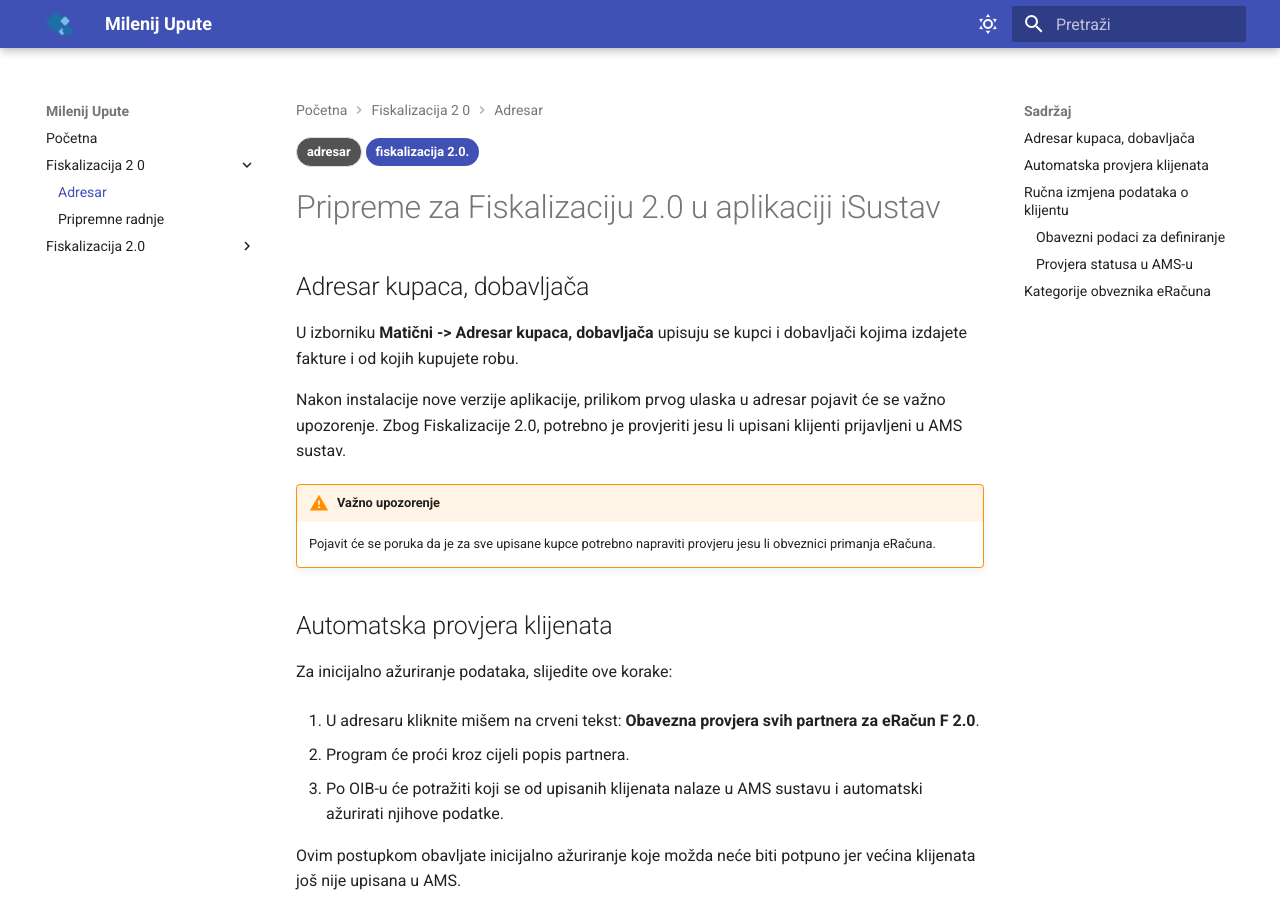
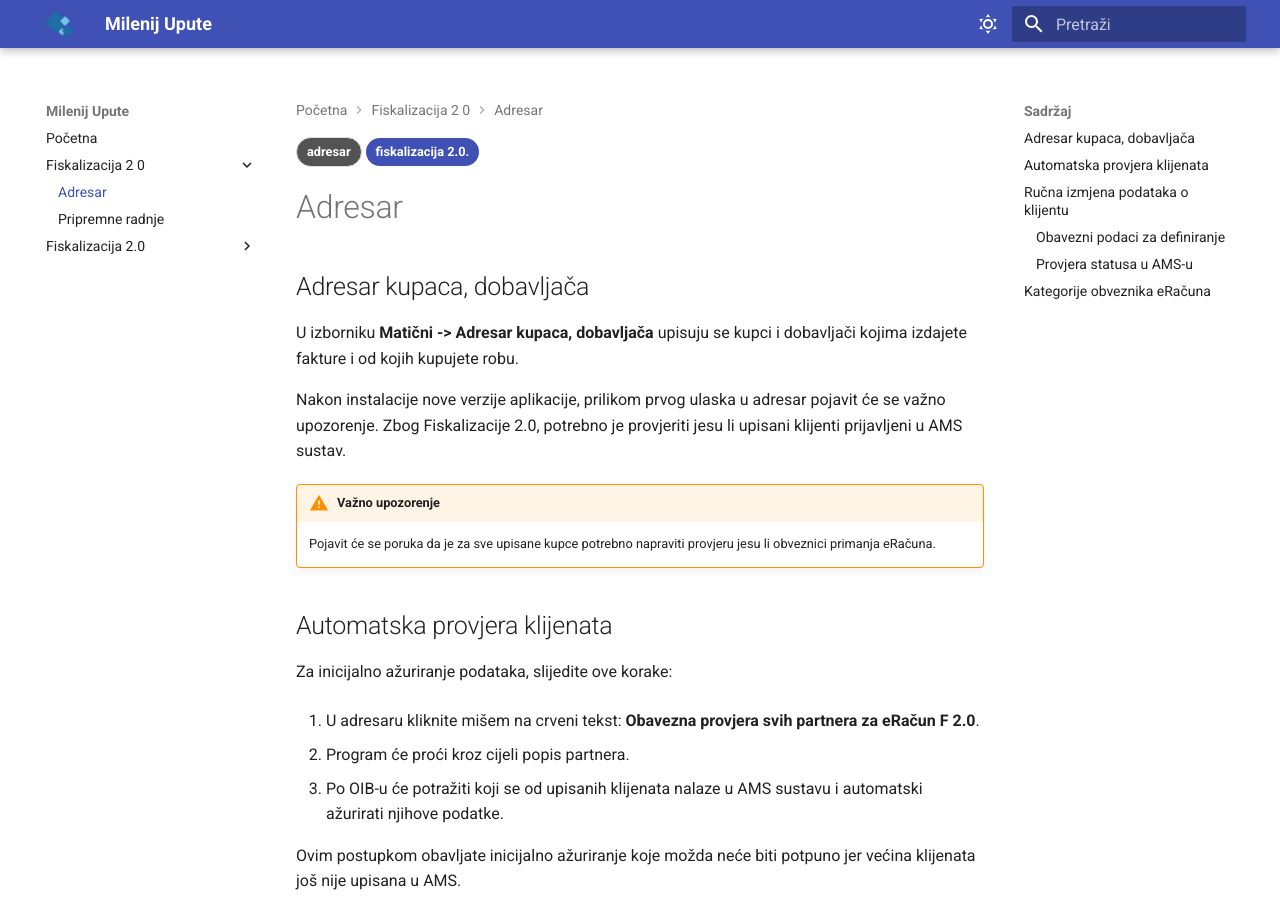
Before and after one commit to Milenij/milenij-upute, an MkDocs documentation site: the page built from docs/fiskalizacija-2-0/adresar/index.md, in a window 1280 px wide and 900 px high. Built offline with MkDocs 1.6.1 and Material for MkDocs 9.7.7, drawn with Linux system fonts in a browser that asks for light colours.

Commit message:
Update Fiskalizacija 2.0. “adresar/index”

```diff
--- a/docs/fiskalizacija-2-0/adresar/index.md
+++ b/docs/fiskalizacija-2-0/adresar/index.md
@@ -1,5 +1,5 @@
 ---
-title: Pripreme za Fiskalizaciju 2.0 u aplikaciji iSustav
+title: Adresar
 tags:
   - fiskalizacija 2.0.
 keywords:
```
